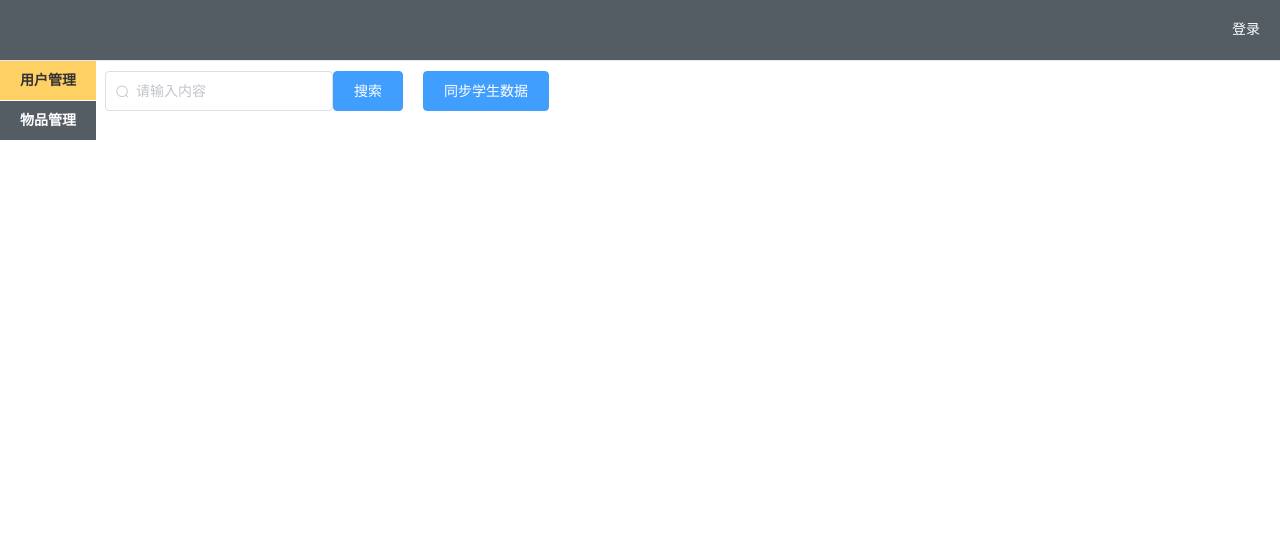
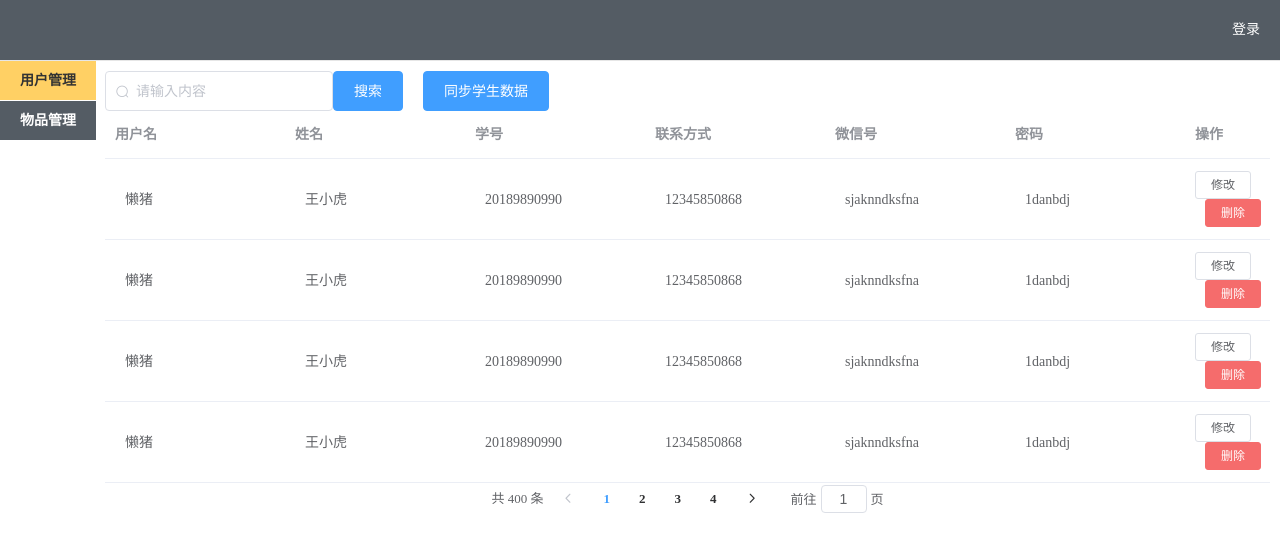
Before and after one commit to undercurre/Lost-Manager, a Vue app: page /personal in a window 1280 px wide. Shown: the top 552 px of the page. Built offline with nearby package versions, Linux system fonts and the light colour scheme.

Commit message:
UserManager.vue commit

```diff
--- a/src/components/GoodsManager.vue
+++ b/src/components/GoodsManager.vue
@@ -6,7 +6,8 @@
 
 <script>
 export default {
-name: "GoodsManager"
+  name: "GoodsManager",
+
 }
 </script>
 
--- a/src/components/UserManager.vue
+++ b/src/components/UserManager.vue
@@ -11,15 +11,121 @@
       </div>
       <el-button type="primary" class="getDataBtn">同步学生数据</el-button>
     </div>
+    <el-table
+        :data="tableData"
+        style="width: 100%">
+      <el-table-column
+          label="用户名"
+          width="180">
+        <template slot-scope="scope">
+          <span style="margin-left: 10px">{{ scope.row.username }}</span>
+        </template>
+      </el-table-column>
+      <el-table-column
+          label="姓名"
+          width="180">
+        <template slot-scope="scope">
+          <span style="margin-left: 10px">{{ scope.row.realname }}</span>
+        </template>
+      </el-table-column>
+      <el-table-column
+          label="学号"
+          width="180">
+        <template slot-scope="scope">
+          <span style="margin-left: 10px">{{ scope.row.num }}</span>
+        </template>
+      </el-table-column>
+      <el-table-column
+          label="联系方式"
+          width="180">
+        <template slot-scope="scope">
+          <span style="margin-left: 10px">{{ scope.row.telephone }}</span>
+        </template>
+      </el-table-column>
+      <el-table-column
+          label="微信号"
+          width="180">
+        <template slot-scope="scope">
+          <span style="margin-left: 10px">{{ scope.row.wx }}</span>
+        </template>
+      </el-table-column>
+      <el-table-column
+          label="密码"
+          width="180">
+        <template slot-scope="scope">
+          <span style="margin-left: 10px">{{ scope.row.password }}</span>
+        </template>
+      </el-table-column>
+      <el-table-column label="操作">
+        <template slot-scope="scope">
+          <el-button
+              size="mini"
+              @click="handleEdit(scope.$index, scope.row)">修改</el-button>
+          <el-button
+              size="mini"
+              type="danger"
+              @click="handleDelete(scope.$index, scope.row)">删除</el-button>
+        </template>
+      </el-table-column>
+    </el-table>
+    <el-pagination
+        @current-change="handleCurrentChange"
+        :current-page="currentPage"
+        :page-sizes="[100, 200, 300, 400]"
+        :page-size="100"
+        layout="total, prev, pager, next, jumper"
+        :total="400">
+    </el-pagination>
   </div>
 </template>
 
 <script>
 export default {
   name: "UserManager",
-  data(){
+  data() {
     return {
+      currentPage: '',
       search: '',
+      tableData: [{
+        username: '懒猪',
+        realname: '王小虎',
+        num: '20189890990',
+        telephone: '12345850868',
+        wx: 'sjaknndksfna',
+        password: '1danbdj'
+      }, {
+        username: '懒猪',
+        realname: '王小虎',
+        num: '20189890990',
+        telephone: '12345850868',
+        wx: 'sjaknndksfna',
+        password: '1danbdj'
+      }, {
+        username: '懒猪',
+        realname: '王小虎',
+        num: '20189890990',
+        telephone: '12345850868',
+        wx: 'sjaknndksfna',
+        password: '1danbdj'
+      }, {
+        username: '懒猪',
+        realname: '王小虎',
+        num: '20189890990',
+        telephone: '12345850868',
+        wx: 'sjaknndksfna',
+        password: '1danbdj'
+      }]
+    }
+  },
+  methods: {
+    handleEdit(index, row) {
+      console.log(index, row);
+    },
+    handleDelete(index, row) {
+      console.log(index, row);
+    },
+    handleCurrentChange(val) {
+      console.log(`当前页: ${val}`);
     }
   }
 }
@@ -37,4 +143,8 @@ export default {
 .getDataBtn{
   margin-left: 20px;
 }
+.el-pagination{
+  display: flex;
+  justify-content: center;
+}
 </style>
```
